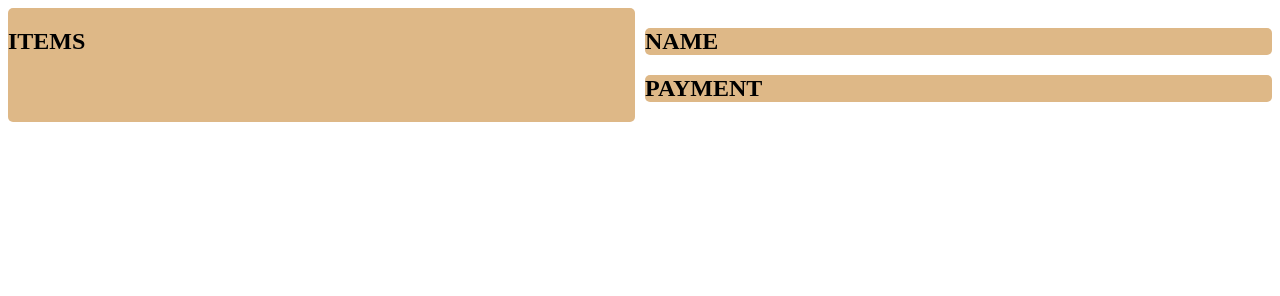
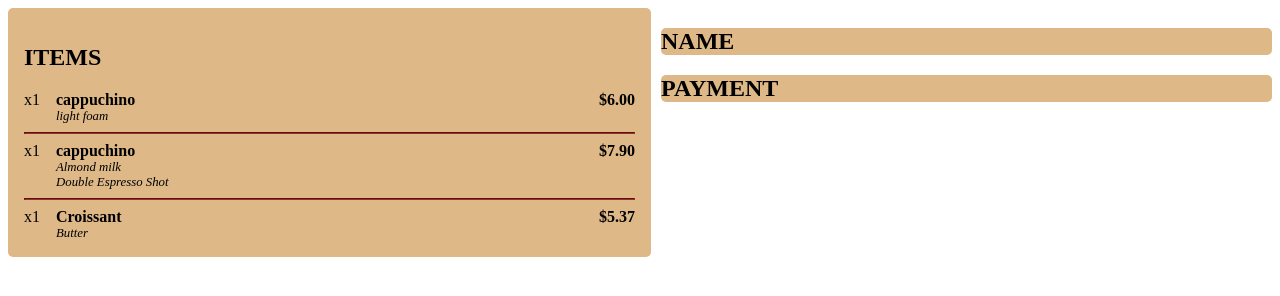
Before and after one commit to TrueForFun/css-project, a plain HTML site: page index.html in a window 1280 px wide. Drawn offline with Linux system fonts and the light colour scheme.

Commit message:
fullfilltheleft

```diff
--- a/index.html
+++ b/index.html
@@ -19,6 +19,7 @@
         flex: 1;
         border-radius: 5px;
         background-color: burlywood;
+        padding: 1rem;
       }
 
       .the-right {
@@ -30,6 +31,29 @@
         border-radius: 5px;
         background-color: burlywood;
       }
+
+      .item {
+        display: flex;
+        gap: 1rem;
+        width: 100%;
+      }
+      .item-title {
+        flex: 1;
+      }
+
+      .main-title {
+        font-weight: bold;
+      }
+      .price {
+        font-weight: bold;
+      }
+      hr {
+        border-color: brown;
+      }
+      .extras {
+        font-size: 0.8rem;
+        font-style: italic;
+      }
     </style>
   </head>
 
@@ -37,6 +61,43 @@
     <div class="flex-container">
       <div class="items">
         <h2>ITEMS</h2>
+
+        <div class="item-list">
+          <div class="item">
+            <div class="amount">x1</div>
+
+            <div class="item-title">
+              <div class="main-title">cappuchino</div>
+              <div class="extras">light foam</div>
+            </div>
+
+            <div class="price">$6.00</div>
+          </div>
+          <hr />
+
+          <div class="item">
+            <div class="amount">x1</div>
+
+            <div class="item-title">
+              <div class="main-title">cappuchino</div>
+              <div class="extras">Almond milk</div>
+              <div class="extras">Double Espresso Shot</div>
+            </div>
+
+            <div class="price">$7.90</div>
+          </div>
+          <hr />
+          <div class="item">
+            <div class="amount">x1</div>
+
+            <div class="item-title">
+              <div class="main-title">Croissant</div>
+              <div class="extras">Butter</div>
+            </div>
+
+            <div class="price">$5.37</div>
+          </div>
+        </div>
       </div>
 
       <div class="the-right">
```
